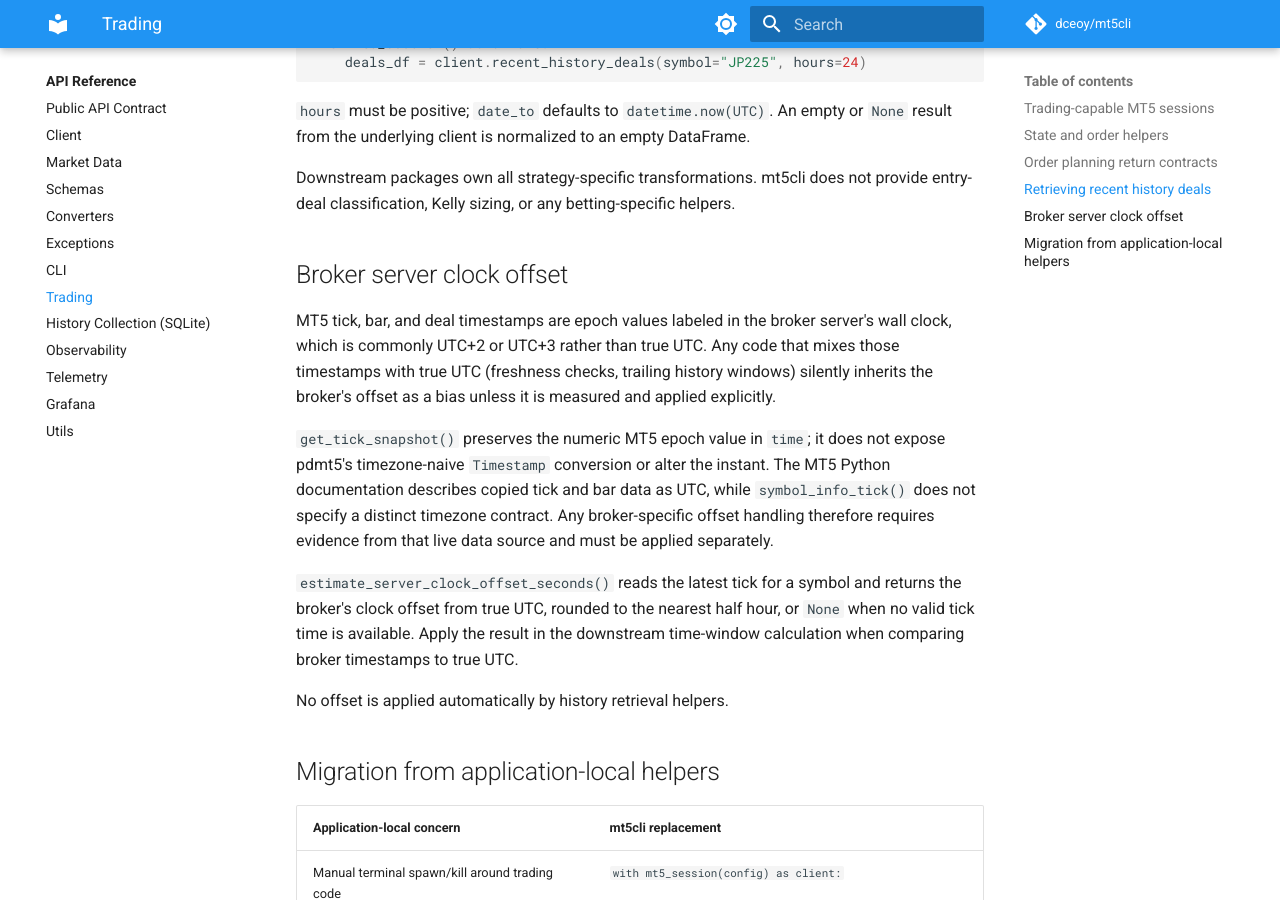
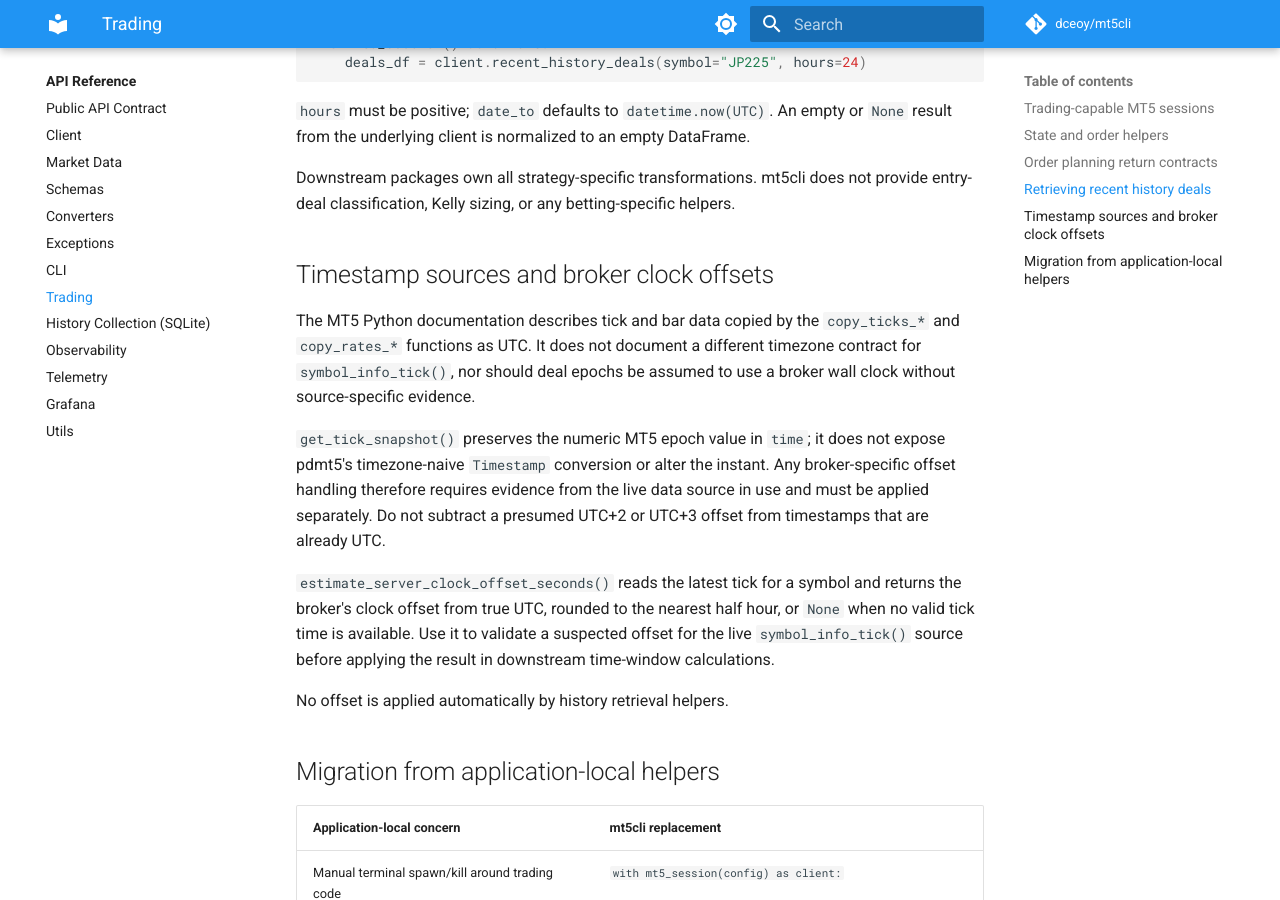
Before and after one commit to dceoy/mt5cli, an MkDocs documentation site: the page built from docs/api/trading.md, in a window 1280 px wide and 900 px high, scrolled down 4138 px. Built offline with MkDocs 1.6.1 and Material for MkDocs 9.7.7, drawn with Linux system fonts in a browser that asks for light colours; comment, search, counter and statistics services are not loaded.

Commit message:
Clarify MT5 timestamp source contracts

```diff
--- a/docs/api/trading.md
+++ b/docs/api/trading.md
@@ -202,26 +202,24 @@ or `None` result from the underlying client is normalized to an empty DataFrame.
 Downstream packages own all strategy-specific transformations. mt5cli does not
 provide entry-deal classification, Kelly sizing, or any betting-specific helpers.
 
-## Broker server clock offset
+## Timestamp sources and broker clock offsets
 
-MT5 tick, bar, and deal timestamps are epoch values labeled in the broker
-server's wall clock, which is commonly UTC+2 or UTC+3 rather than true UTC.
-Any code that mixes those timestamps with true UTC (freshness checks,
-trailing history windows) silently inherits the broker's offset as a bias
-unless it is measured and applied explicitly.
+The MT5 Python documentation describes tick and bar data copied by the
+`copy_ticks_*` and `copy_rates_*` functions as UTC. It does not document a
+different timezone contract for `symbol_info_tick()`, nor should deal epochs
+be assumed to use a broker wall clock without source-specific evidence.
 
 `get_tick_snapshot()` preserves the numeric MT5 epoch value in `time`; it does
 not expose pdmt5's timezone-naive `Timestamp` conversion or alter the instant.
-The MT5 Python documentation describes copied tick and bar data as UTC, while
-`symbol_info_tick()` does not specify a distinct timezone contract. Any
-broker-specific offset handling therefore requires evidence from that live
-data source and must be applied separately.
+Any broker-specific offset handling therefore requires evidence from the live
+data source in use and must be applied separately. Do not subtract a presumed
+UTC+2 or UTC+3 offset from timestamps that are already UTC.
 
 `estimate_server_clock_offset_seconds()` reads the latest tick for a symbol
 and returns the broker's clock offset from true UTC, rounded to the nearest
-half hour, or `None` when no valid tick time is available. Apply the result in
-the downstream time-window calculation when comparing broker timestamps to
-true UTC.
+half hour, or `None` when no valid tick time is available. Use it to validate a
+suspected offset for the live `symbol_info_tick()` source before applying the
+result in downstream time-window calculations.
 
 No offset is applied automatically by history retrieval helpers.
 
```
